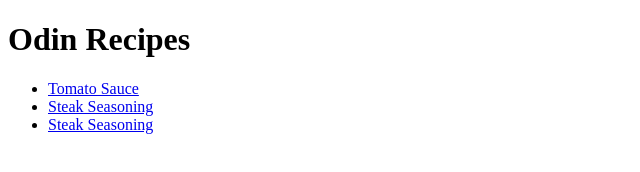
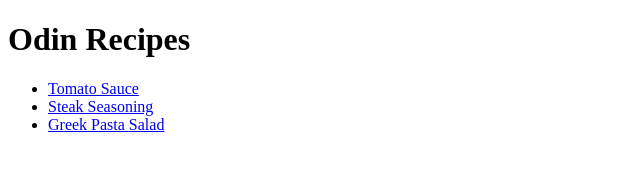
Before and after one commit to vbennett4/odin-recipes, a plain HTML site: page index.html in a window 1280 px wide. Shown: the full height of the page, 0-640 px from the left. Drawn offline with Linux system fonts and the light colour scheme.

Commit message:
Change name of link for pasta salad
The link on index for the pasta salad recipe was incorrectly listed as
"Steak Seasoning". Now, it corrects lists "Greek Pasta Salad".

```diff
--- a/index.html
+++ b/index.html
@@ -10,7 +10,7 @@
     <ul>
         <li><a href="recipes/pasta.html">Tomato Sauce</a></li>
         <li><a href="recipes/steak_seasoning.html">Steak Seasoning</a></li>
-        <li><a href="recipes/pasta_salad.html">Steak Seasoning</a></li
+        <li><a href="recipes/pasta_salad.html">Greek Pasta Salad</a></li
     </ul>
 </body>
 </html>
```
